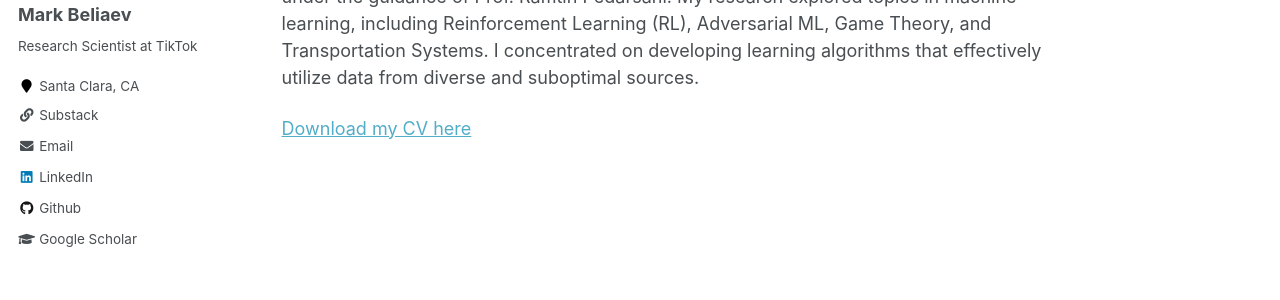
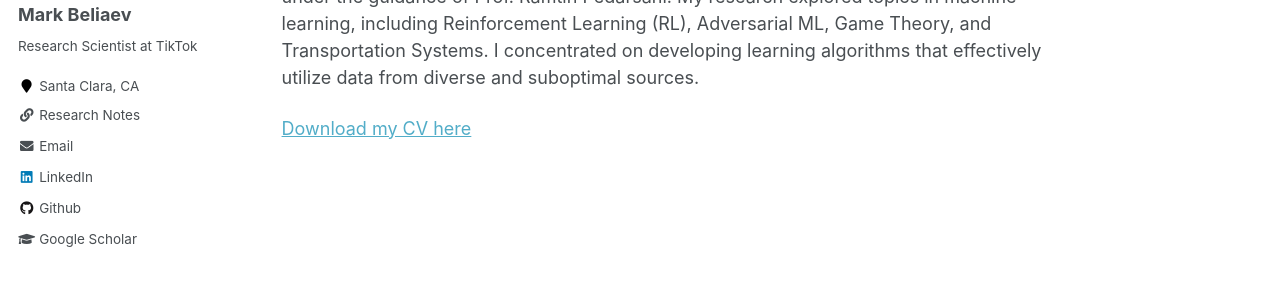
Before and after one commit to mbeliaev1/mbeliaev1.github.io, a Jekyll site: the page built from _pages/about.md, in a window 1280 px wide. Shown: the part 258-558 px from the top of the page. Built offline with Jekyll 4.4.1, drawn with Linux system fonts in a browser that asks for light colours.

Commit message:
fix website-label

```diff
--- a/_data/ui-text.yml
+++ b/_data/ui-text.yml
@@ -24,7 +24,7 @@ en: &DEFAULT_EN
   follow_label               : "Follow:"
   feed_label                 : "Feed"
   powered_by                 : "Powered by"
-  website_label              : "Substack"
+  website_label              : "Research Notes"
   email_label                : "Email"
   recent_posts               : "Recent Posts"
   undefined_wpm              : "Undefined parameter words_per_minute at _config.yml"
```
